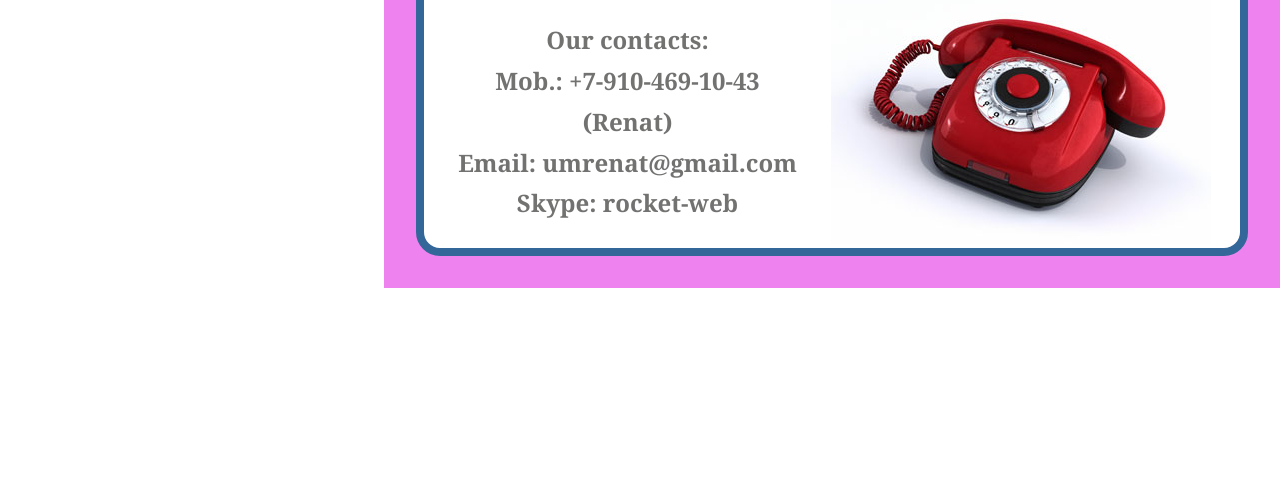
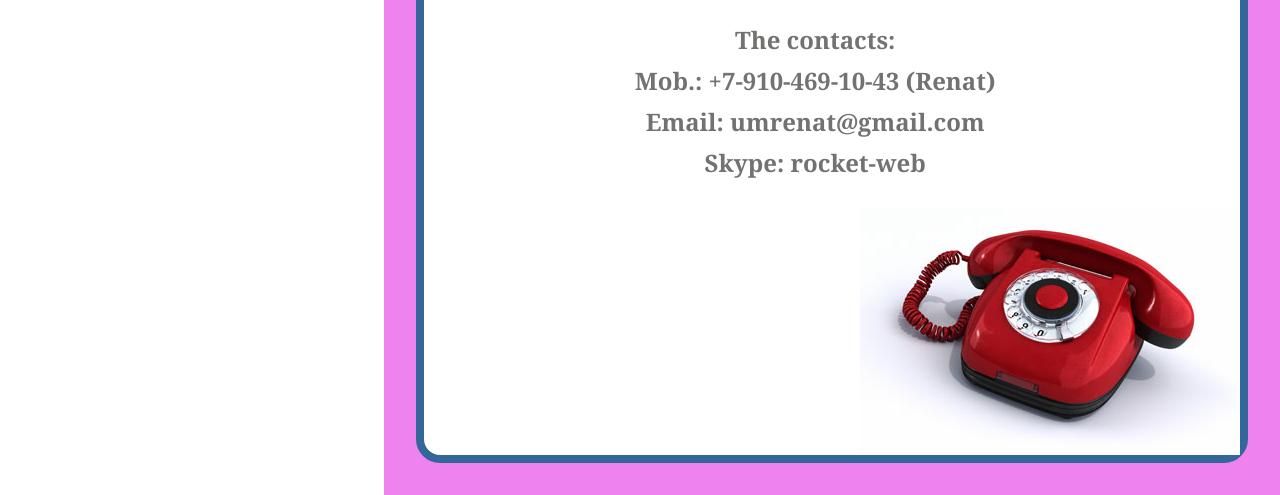
Before and after one commit to altair961/altair961.github.io, a plain HTML site: page index.html in a window 1280 px wide. Both pictures are taken after a click on the link "STEP 3: CONTACT US". Shown: the part 394-889 px from the top of the page. Before the commit the page ends 800 px from the top, so only its background shows below. Drawn offline with Linux system fonts and the light colour scheme.

Commit message:
Fixed content position for contacts page.

```diff
--- a/css/master.css
+++ b/css/master.css
@@ -333,6 +333,7 @@
 /* end of welcome for 481 to 1023 logical pixels */
 
 /* products for 481 to 1023 logical pixels */
+
 #step-1 img {
 	float: none;
 	max-width: 90%;
@@ -357,14 +358,14 @@
 #telephone{
 	margin: 0 auto;
 	display: block;
-	width: 31em;
+	max-width: 90%;
 }
 /* end of contact us for 481 to 1023 logical pixels*/
 
 }
 /* end of 481 to 1023 logical pixels*/
 
-/* 1024px logical pixels and higher */
+/* 1024 logical pixels and higher */
 @media screen and (min-width: 1024px) {
 	.navbar {
 		margin-left: 3.5em;
@@ -688,13 +689,13 @@
 		#step-0 p {
 			font-family: Cambria, Arial, Calibri, Georgia, serif;
 			text-align: center;
-			margin: 0em;
+			margin: 1em;
 			font-size: 1.3em;
 			float: right;
 			display: inline;
 			line-height: 1.9em;
 			color: #727271;
-			width: 50%;
+			width: 43%;
 			}
 
 			/* products >= 1024 */
@@ -715,7 +716,7 @@
 
 				/*end of products >= 1024*/
 
-				/* portfolio for >= 1024 */
+/* portfolio for 1024 logical pixels and higher */
 #step-2 {
 	float: none;
 	display: block;
@@ -799,6 +800,21 @@
 		width: 100%;
 		background-color: yellowgreen;
 	}
-/* end of portfolio >= 1024 */
+
+/* end of portfolio for 1024 logical pixels and higher */
+
+/* contact us for 1024 logical pixels and higher */
+
+#telephone {
+	float: right;
+	margin: 0 auto;
+	display: block;
+	max-width: 90%;
+}
+.contacts {
+	width: 90%;
+}
+/* end of contact us for 481 to 1023 logical pixels*/
+
 }
 /* end of 1024px logical pixels and higher */
--- a/index.html
+++ b/index.html
@@ -115,7 +115,7 @@
 		<div id="Contact-us" class="tab-content tab-not-selected">
 			<div id="step-3" class="group">
 				<h2 id="step-num">Step 3</h2>
-				<h3 class="content-txt">Our contacts: <br />
+				<h3 class="content-txt contacts">The contacts: <br />
 				Mob.: +7-910-469-10-43 (Renat) <br />
 				Email: umrenat@gmail.com <br />
 				Skype: rocket-web</h3>
```
